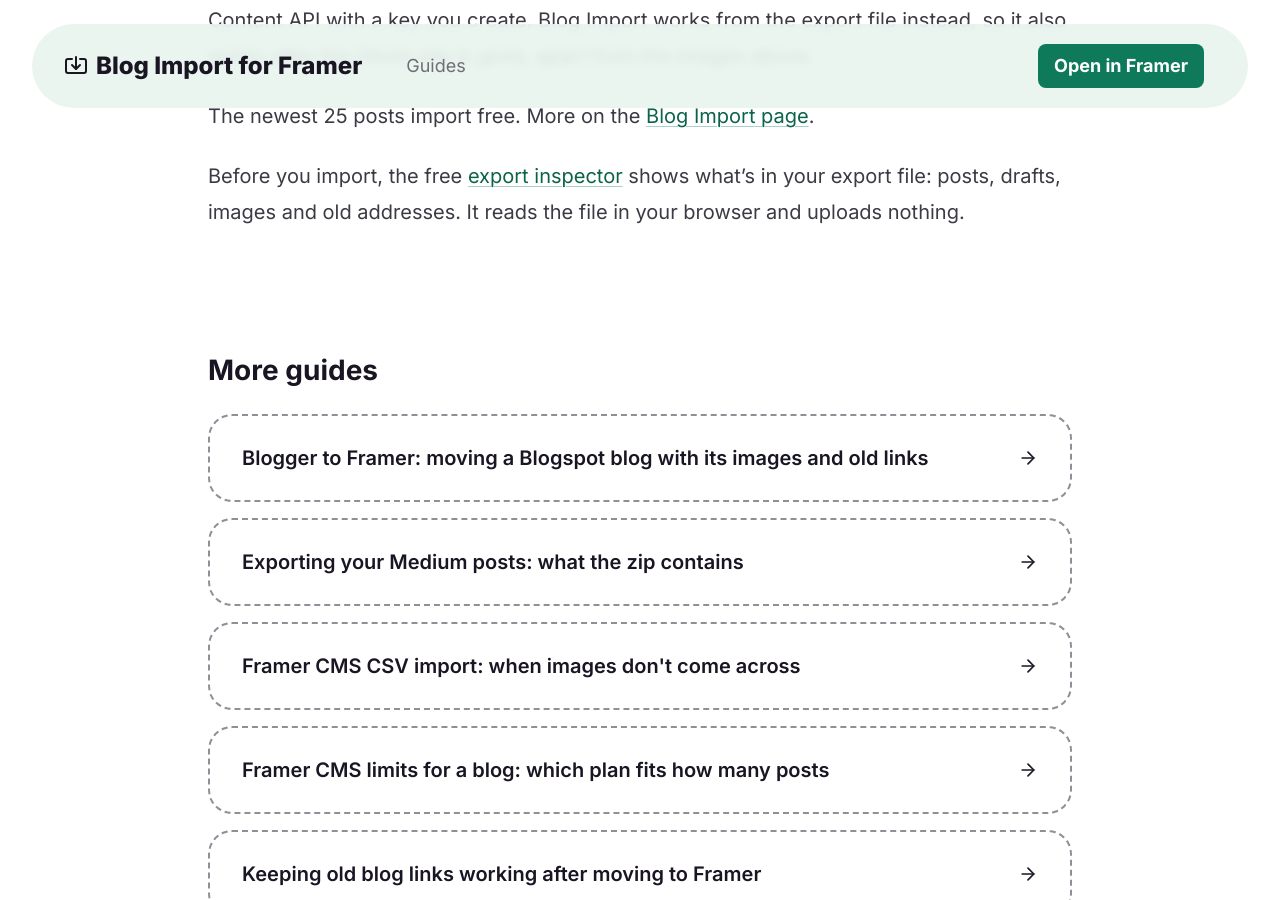
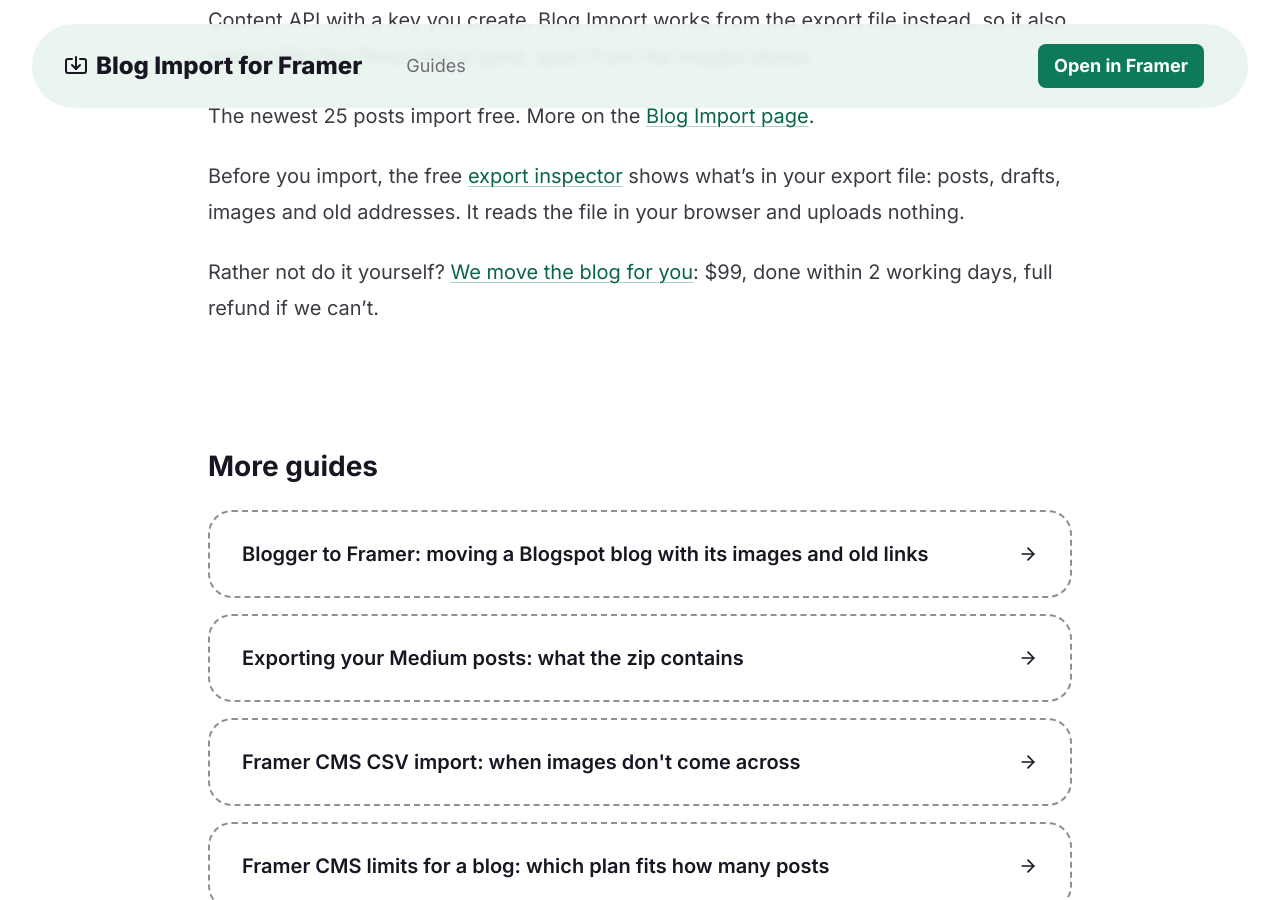
Before and after one commit to keyturnkit/keyturnkit.github.io, a Jekyll site: the page built from guides/ghost-blog-to-framer.md, in a window 1280 px wide and 900 px high, scrolled down 1818 px. Built offline with Jekyll 4.4.1, drawn with Linux system fonts in a browser that asks for light colours.

Commit message:
Blog guides link the done-for-you service (V337)

```diff
--- a/guides/ghost-blog-to-framer.md
+++ b/guides/ghost-blog-to-framer.md
@@ -38,3 +38,5 @@
 The newest 25 posts import free. More on the [Blog Import page](/blog-import/).
 
 Before you import, the free [export inspector](/tools/blog-export-inspector/) shows what's in your export file: posts, drafts, images and old addresses. It reads the file in your browser and uploads nothing.
+
+Rather not do it yourself? [We move the blog for you](/blog-move/): $99, done within 2 working days, full refund if we can't.
```
Also changed, not shown: guides/blogger-blog-to-framer.md (+2 -0 lines), guides/medium-blog-to-framer.md (+2 -0 lines), guides/squarespace-blog-to-framer.md (+2 -0 lines), guides/wordpress-blog-to-framer.md (+2 -0 lines).
